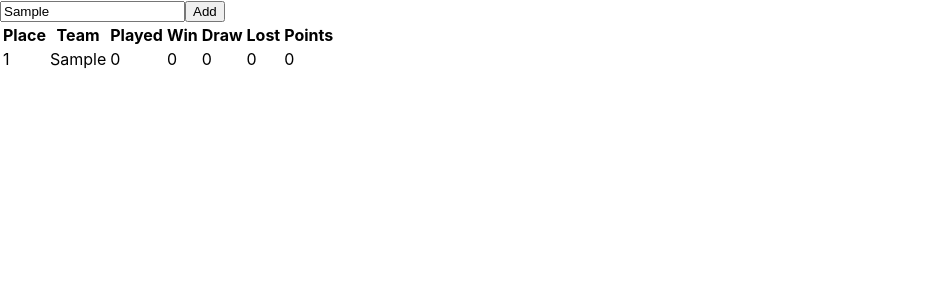
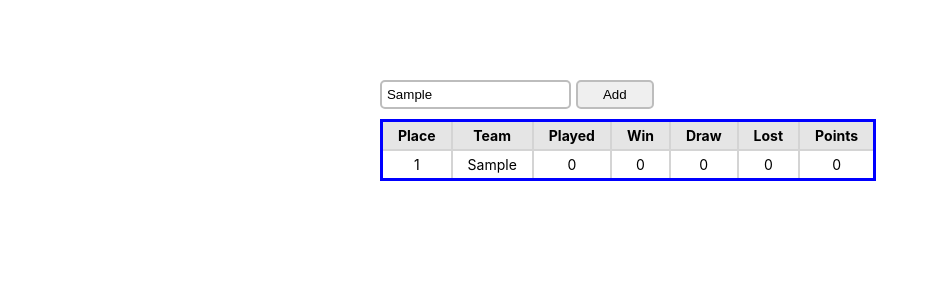
Before and after one commit to RytisTam/kickertech-scoreboard, a React (Create React App) app: page / in a window 1280 px wide. Both pictures are taken after typing "Sample" into the empty fields and a click on the input "Add". Shown: the top 300 px of the page, without its empty margins (0-939 px from the left). Built offline with nearby package versions, Linux system fonts and the light colour scheme.

Commit message:
+scss, localStorage listener, minor fixes

```diff
--- /dev/null
+++ b/src/App.css
@@ -0,0 +1,81 @@
+body {
+  background-color: white;
+}
+
+.container {
+  display: -webkit-box;
+  display: -ms-flexbox;
+  display: flex;
+  -webkit-box-pack: center;
+      -ms-flex-pack: center;
+          justify-content: center;
+  -webkit-box-align: center;
+      -ms-flex-align: center;
+          align-items: center;
+  padding-top: 10vh;
+}
+
+.container .newTeamInput {
+  margin-bottom: 10px;
+}
+
+.container .newTeamInput input {
+  padding: 5px;
+  border-radius: 5px;
+  border: 2px solid #bdbdbd;
+}
+
+.container .newTeamInput [type="submit"] {
+  margin-left: 5px;
+  padding: 5px 25px;
+}
+
+.teamTable table {
+  border: solid 3px;
+  border-color: blue;
+  text-align: center;
+  border-collapse: collapse;
+  font-size: 14px;
+}
+
+.teamTable table td, .teamTable table th {
+  padding: 5px 15px;
+  border: solid 2px #D4D4D4;
+}
+
+.teamTable table th {
+  background-color: #E5E5E5;
+}
+
+.matchHistory {
+  margin-left: 20px;
+}
+
+.matchHistory input {
+  width: 15px;
+  margin: 2px;
+  -moz-appearance: textfield;
+}
+
+.matchHistory input:first-child {
+  text-align: right;
+}
+
+.matchHistory :disabled {
+  border-style: none;
+}
+
+.matchHistory td:first-child, .matchHistory td:nth-child(2) {
+  text-align: right;
+}
+
+.matchHistory td:nth-child(4) input {
+  text-align: left;
+}
+
+.scoreboard {
+  display: -webkit-box;
+  display: -ms-flexbox;
+  display: flex;
+}
+/*# sourceMappingURL=App.css.map */
--- a/src/App.scss
+++ b/src/App.scss
@@ -1,38 +1,81 @@
-.App {
-  text-align: center;
+body {
+  background-color: white;
 }
 
-.App-logo {
-  height: 40vmin;
-  pointer-events: none;
+.container {
+  display:flex;
+  justify-content:center;
+  align-items: center;
+  padding-top:10vh;
+
+  .newTeamInput {
+
+    margin-bottom:10px;
+
+    input {
+      padding:5px;
+      border-radius:5px;
+      border:2px solid #bdbdbd;
+    }
+
+    [type="submit"] {
+      margin-left:5px;
+      padding:5px 25px;
+    }
+
+  }
+
+
 }
 
-@media (prefers-reduced-motion: no-preference) {
-  .App-logo {
-    animation: App-logo-spin infinite 20s linear;
+.teamTable table {
+  border:solid 3px;
+  border-color:blue;
+  text-align:center;
+  border-collapse: collapse;
+  font-size:14px;
+
+
+  td,th {
+    padding:5px 15px;
+    border:solid 2px #D4D4D4;
+  }
+
+  th {
+    background-color:#E5E5E5;
   }
 }
 
-.App-header {
-  background-color: #282c34;
-  min-height: 100vh;
-  display: flex;
-  flex-direction: column;
-  align-items: center;
-  justify-content: center;
-  font-size: calc(10px + 2vmin);
-  color: white;
+
+.matchHistory {
+    margin-left:20px;
+
+  input {
+    width:15px;
+    margin:2px;
+    -moz-appearance: textfield;
+    appearance: textfield;
+  }
+
+  input::-webkit-outer-spin-button,
+  input::-webkit-inner-spin-button {
+  -webkit-appearance: none;
+  appearance: none;
 }
 
-.App-link {
-  color: #61dafb;
+  input:first-child{
+    text-align:right;
+  }
+
+  :disabled {
+    border-style:none;
+    background-color: transparent ;
+  }
+
+  td:first-child, td:nth-child(2) { text-align:right; };
+  td:nth-child(4) input {text-align:left}
 }
 
-@keyframes App-logo-spin {
-  from {
-    transform: rotate(0deg);
-  }
-  to {
-    transform: rotate(360deg);
-  }
+.scoreboard {
+  display:flex;
 }
--- a/src/app/store.js
+++ b/src/app/store.js
@@ -1,8 +1,36 @@
-import { configureStore } from "@reduxjs/toolkit";
-import TeamTableSliceReducer from "../components/TeamTableSlice";
+import {
+  configureStore,
+  createListenerMiddleware,
+  isAnyOf,
+} from "@reduxjs/toolkit";
+import TeamTableSliceReducer, {
+  createTeam,
+  updateScore,
+} from "../components/TeamTableSlice";
+
+const listenerMiddleware = createListenerMiddleware();
+listenerMiddleware.startListening({
+  matcher: isAnyOf(createTeam, updateScore),
+  effect: () =>
+    localStorage.setItem(
+      "teamtable",
+      JSON.stringify(store.getState().TeamTable)
+    ),
+});
+
+const reHydrateStore = () => {
+  if (localStorage.getItem("teamtable") !== null) {
+    return JSON.parse(localStorage.getItem("teamtable"));
+  }
+};
 
 export const store = configureStore({
+  preloadedState: {
+    TeamTable: reHydrateStore(),
+  },
   reducer: {
     TeamTable: TeamTableSliceReducer,
   },
+  middleware: (getDefaultMiddleware) =>
+    getDefaultMiddleware().concat(listenerMiddleware.middleware),
 });
--- a/src/components/TeamTable.jsx
+++ b/src/components/TeamTable.jsx
@@ -25,7 +25,7 @@ export const TeamTable = () => {
             />
             <input type="submit" value="Add" />
           </form>
-
+          {teamData.length > 0 ? (
             <div className="scoreboard">
               <div className="teamTable">
                 <table>
@@ -57,6 +57,9 @@ export const TeamTable = () => {
               </div>
               <MatchHistory />
             </div>
+          ) : (
+            ""
+          )}
         </div>
       </div>
     </>
--- a/src/utils/teamTableHelperFunctions.jsx
+++ b/src/utils/teamTableHelperFunctions.jsx
@@ -4,7 +4,7 @@ export const countScore = (state, team) => {
   let countLoses = 0;
   let countPoints = 0;
 
-  state.matches.map((match) => {
+  state.matches.forEach((match) => {
     if (match.hasOwnProperty(team.teamName) && match.outcome !== null) {
       if (match.outcome === "draw") {
         countDraws++;
```
Also changed, not shown: 1 other file (tests, documents, lock files or other folders). Lines whose indentation alone changed are shown as unchanged.
